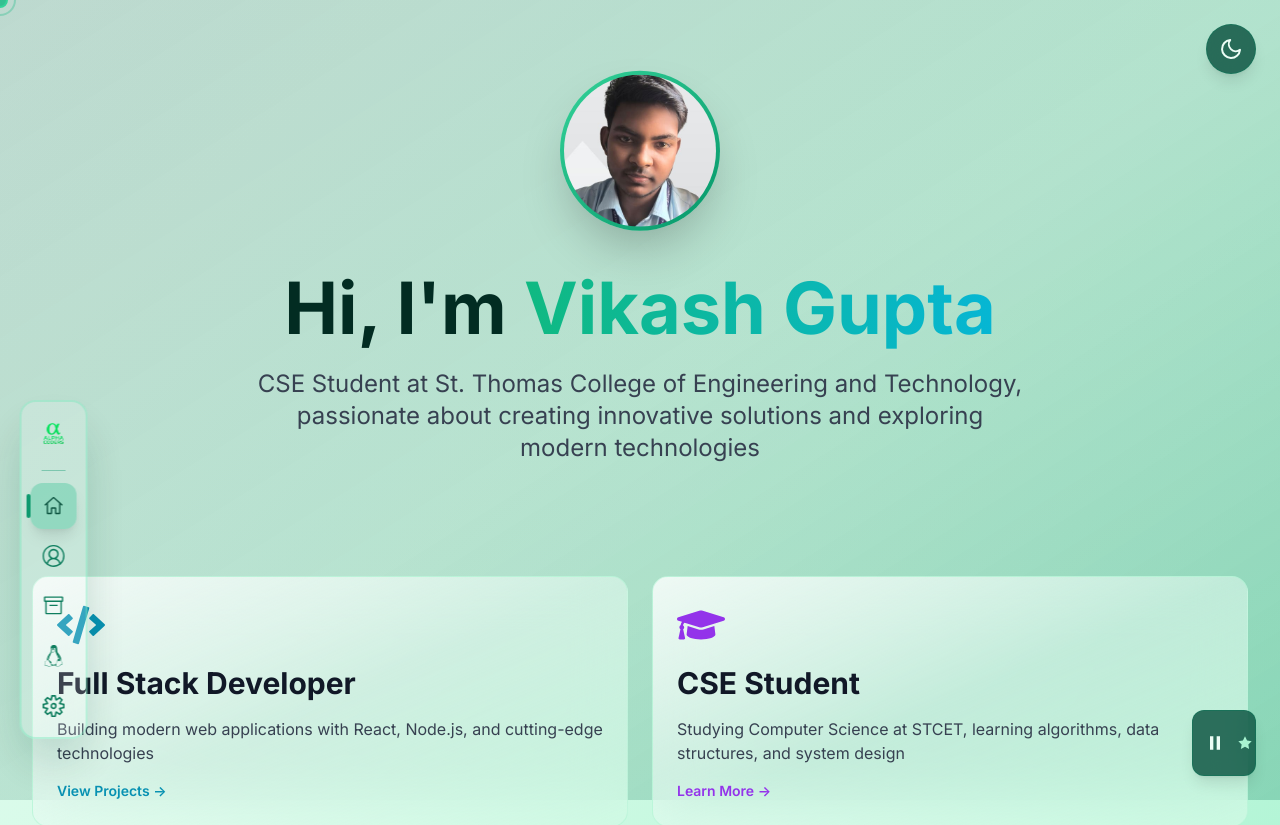
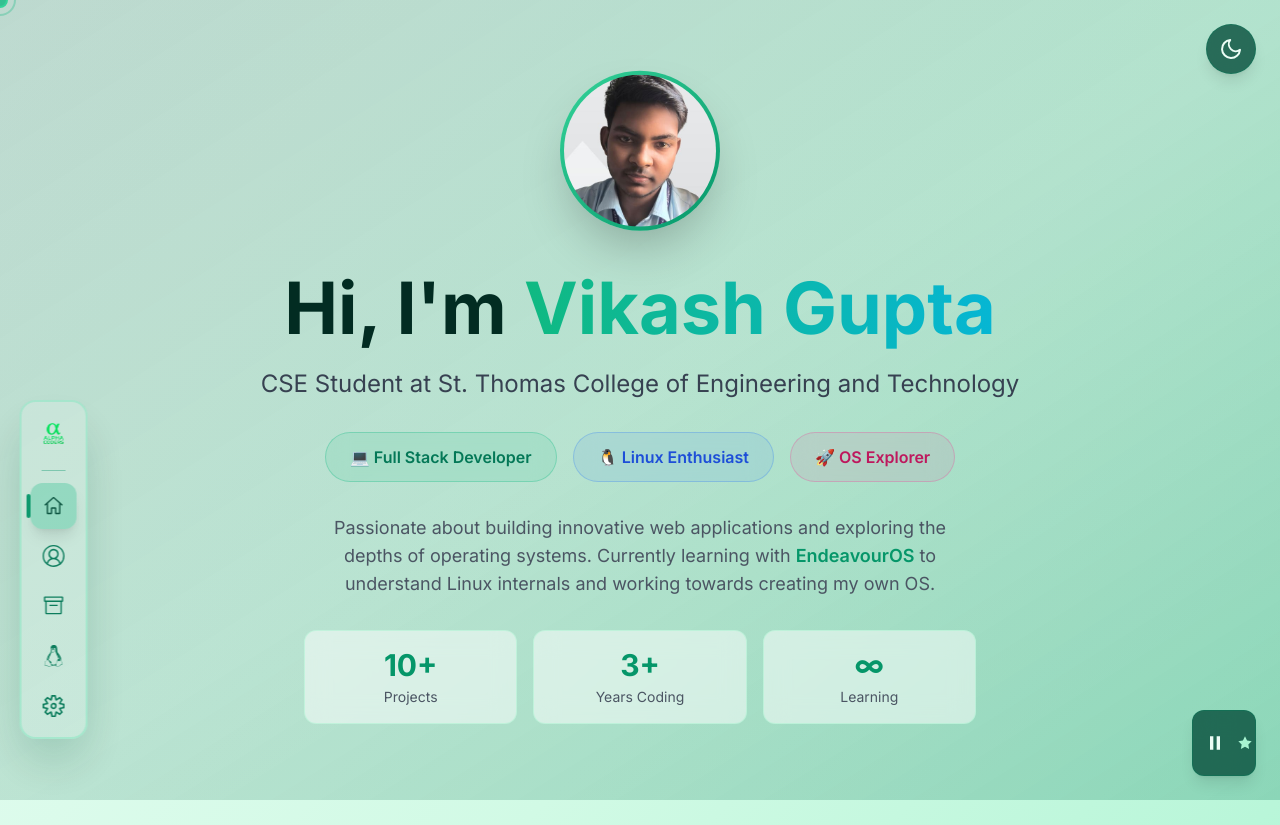
Before and after one commit to Vortex-16/portfolio, a React (Vite) app: page / in a window 1280 px wide. Shown: the top 825 px of the page. Built offline with nearby package versions, Linux system fonts and the light colour scheme.

Commit message:
Oh missed

```diff
--- a/src/components/Homepage.jsx
+++ b/src/components/Homepage.jsx
@@ -96,13 +96,98 @@ const Homepage = () => {
         {/* Subtitle */}
         <p
           ref={subtitleRef}
-          className={`text-xl md:text-2xl mb-12 max-w-3xl mx-auto ${
+          className={`text-xl md:text-2xl mb-8 max-w-3xl mx-auto ${
             isDark ? 'text-gray-300' : 'text-gray-700'
           }`}
         >
-          CSE Student at St. Thomas College of Engineering and Technology, passionate about creating
-          innovative solutions and exploring modern technologies
+          CSE Student at St. Thomas College of Engineering and Technology
         </p>
+
+        {/* Quick Info Cards */}
+        <div className="flex flex-wrap justify-center gap-4 mb-8 max-w-4xl mx-auto">
+          <div className={`px-6 py-3 rounded-full backdrop-blur-md border ${
+            isDark
+              ? 'bg-purple-500/10 border-purple-500/30'
+              : 'bg-emerald-500/10 border-emerald-500/30'
+          }`}>
+            <span className={`font-semibold ${isDark ? 'text-purple-300' : 'text-emerald-700'}`}>
+              💻 Full Stack Developer
+            </span>
+          </div>
+          <div className={`px-6 py-3 rounded-full backdrop-blur-md border ${
+            isDark
+              ? 'bg-blue-500/10 border-blue-500/30'
+              : 'bg-blue-500/10 border-blue-500/30'
+          }`}>
+            <span className={`font-semibold ${isDark ? 'text-blue-300' : 'text-blue-700'}`}>
+              🐧 Linux Enthusiast
+            </span>
+          </div>
+          <div className={`px-6 py-3 rounded-full backdrop-blur-md border ${
+            isDark
+              ? 'bg-pink-500/10 border-pink-500/30'
+              : 'bg-pink-500/10 border-pink-500/30'
+          }`}>
+            <span className={`font-semibold ${isDark ? 'text-pink-300' : 'text-pink-700'}`}>
+              🚀 OS Explorer
+            </span>
+          </div>
+        </div>
+
+        {/* Bio */}
+        <p className={`text-base md:text-lg max-w-2xl mx-auto mb-8 ${
+          isDark ? 'text-gray-400' : 'text-gray-600'
+        }`}>
+          Passionate about building innovative web applications and exploring the depths of operating systems.
+          Currently learning with <span className={`font-semibold ${isDark ? 'text-purple-400' : 'text-emerald-600'}`}>EndeavourOS</span>
+          {' '}to understand Linux internals and working towards creating my own OS.
+        </p>
+
+        {/* Stats */}
+        <div className="grid grid-cols-3 gap-4 max-w-2xl mx-auto">
+          <div className={`p-4 rounded-xl backdrop-blur-md border ${
+            isDark
+              ? 'bg-white/5 border-white/10'
+              : 'bg-white/50 border-emerald-200/50'
+          }`}>
+            <div className={`text-3xl font-bold mb-1 ${
+              isDark ? 'text-purple-400' : 'text-emerald-600'
+            }`}>
+              10+
+            </div>
+            <div className={`text-sm ${isDark ? 'text-gray-400' : 'text-gray-600'}`}>
+              Projects
+            </div>
+          </div>
+          <div className={`p-4 rounded-xl backdrop-blur-md border ${
+            isDark
+              ? 'bg-white/5 border-white/10'
+              : 'bg-white/50 border-emerald-200/50'
+          }`}>
+            <div className={`text-3xl font-bold mb-1 ${
+              isDark ? 'text-purple-400' : 'text-emerald-600'
+            }`}>
+              3+
+            </div>
+            <div className={`text-sm ${isDark ? 'text-gray-400' : 'text-gray-600'}`}>
+              Years Coding
+            </div>
+          </div>
+          <div className={`p-4 rounded-xl backdrop-blur-md border ${
+            isDark
+              ? 'bg-white/5 border-white/10'
+              : 'bg-white/50 border-emerald-200/50'
+          }`}>
+            <div className={`text-3xl font-bold mb-1 ${
+              isDark ? 'text-purple-400' : 'text-emerald-600'
+            }`}>
+              ∞
+            </div>
+            <div className={`text-sm ${isDark ? 'text-gray-400' : 'text-gray-600'}`}>
+              Learning
+            </div>
+          </div>
+        </div>
       </div>
 
       {/* Bento Grid Highlights */}
```
